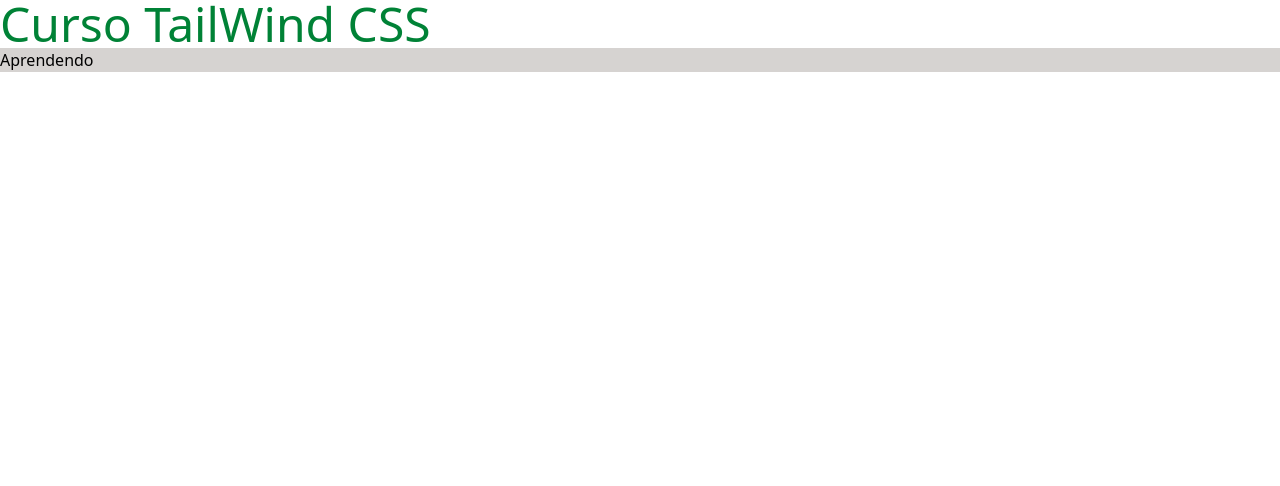
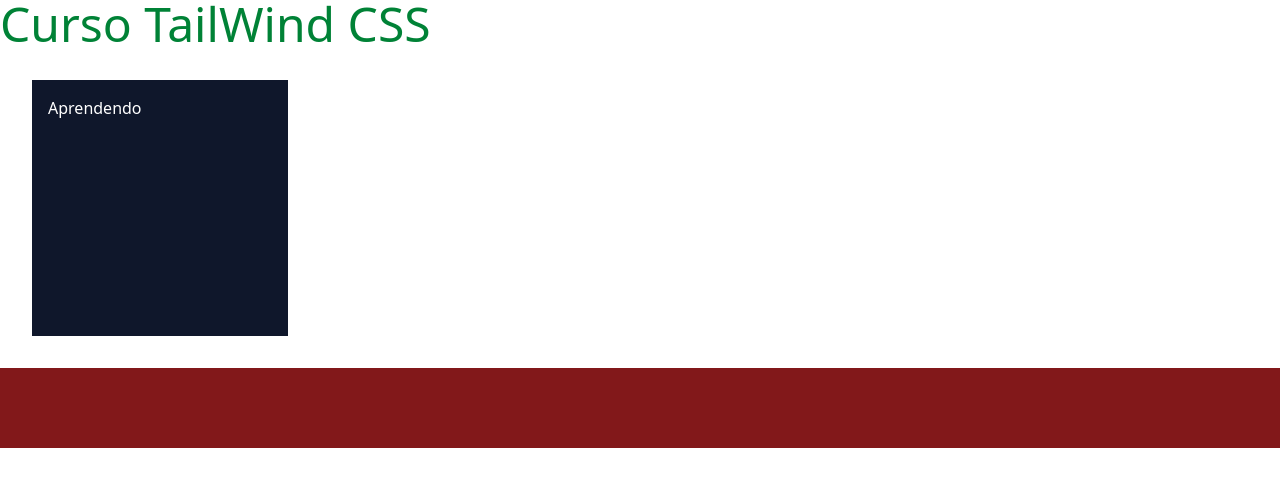
Before and after one commit to eduardoandd/tailwind, a website: page src/index.html in a window 1280 px wide. Drawn offline with Linux system fonts and the light colour scheme.

Commit message:
manipular largura, alturas, espaçamentos, medidas fixas e dinamícas

```diff
--- a/src/index.html
+++ b/src/index.html
@@ -1,15 +1,25 @@
 <!doctype html>
 <html>
+
 <head>
   <meta charset="UTF-8">
   <meta name="viewport" content="width=device-width, initial-scale=1.0">
   <link href="../style/output.css" rel="stylesheet">
 </head>
+
 <body>
   <h1 class="text-5xl text-green-700">Curso TailWind CSS</h1>
-  <div class="bg-stone-300">
-    <h2>Aprendendo</h2>
+
+  <!-- medidas fixas -->
+  <div class="bg-slate-900 w-64 h-64 mx-8 my-8">
+    <h2 class="p-4 text-white">Aprendendo</h2>
   </div>
 
+  <!-- medidas dinamicas -->
+  <div class="bg-red-900 w-full h-20">
+  </div>
+
+
 </body>
+
 </html>
```
Also changed, not shown: style/output.css.
